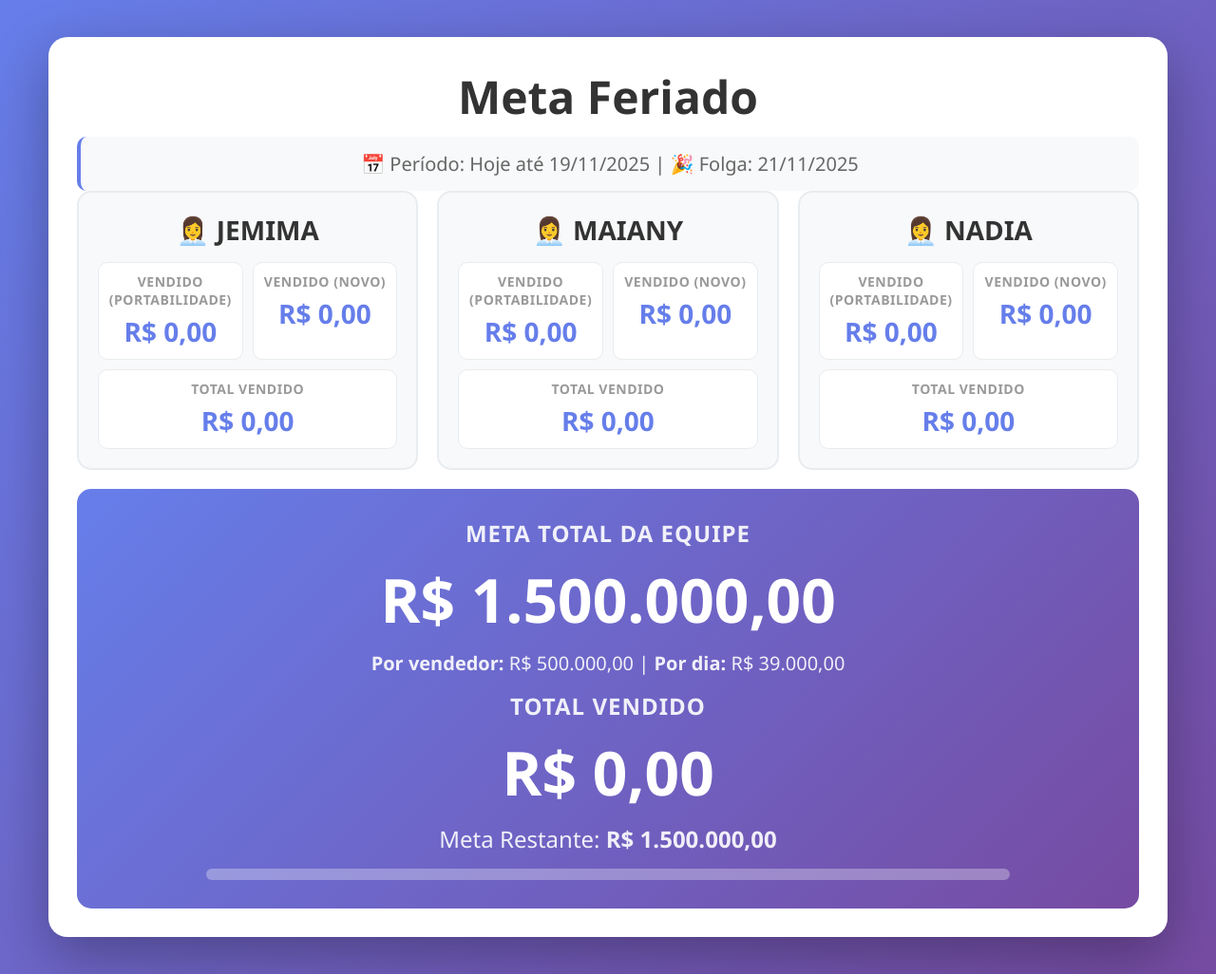
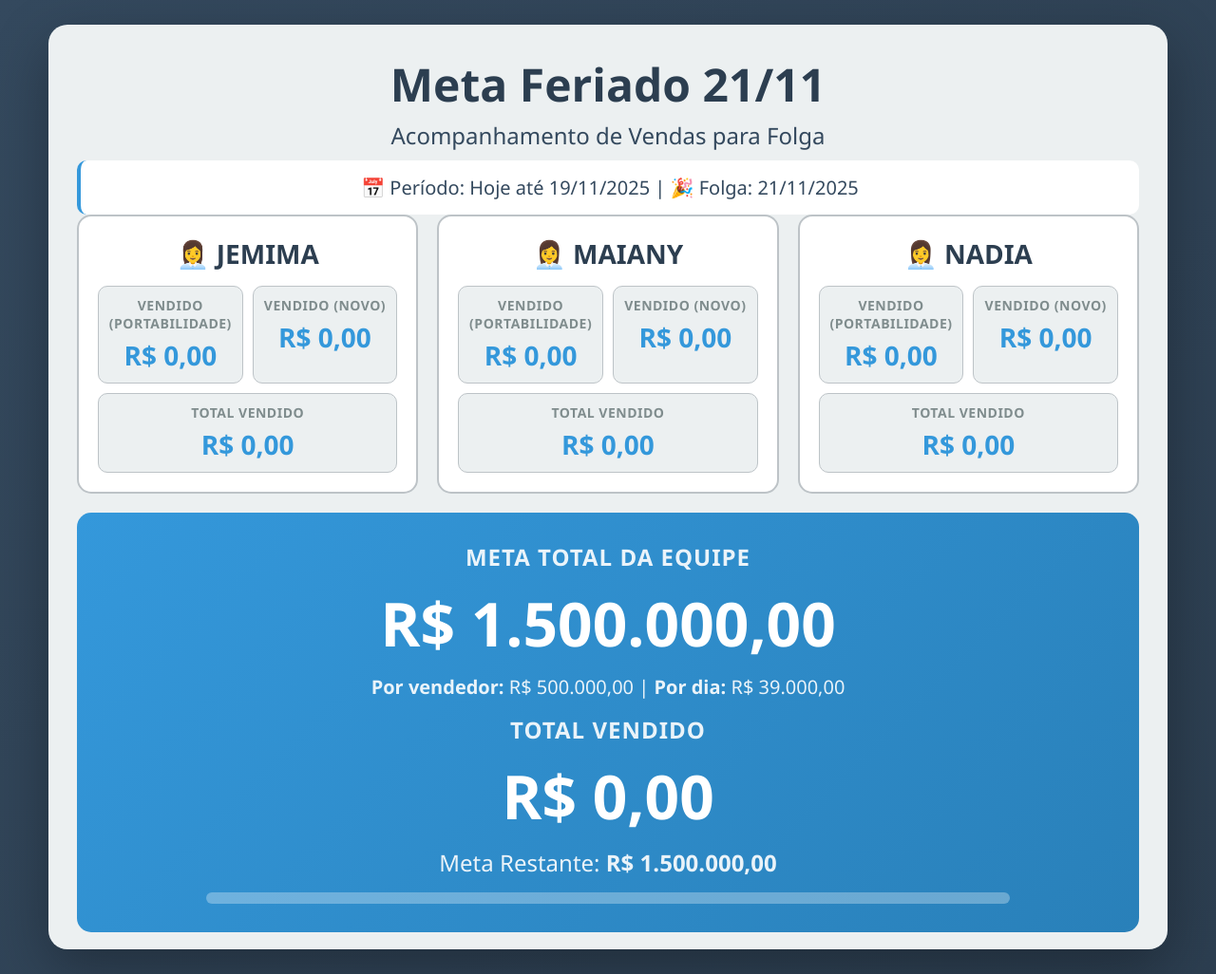
Before and after one commit to aryapromotora-alt/planilha-de-vendas, a Flask app: page /meta-feriado in a window 1280 px wide. Shown: the whole page at 95% size. Run offline with Flask 3, Linux system fonts and the light colour scheme; data that the repository does not hold is empty; some libraries are stand-ins or nearby versions.

Commit message:
Add files via upload

```diff
--- a/templates/meta_feriado.html
+++ b/templates/meta_feriado.html
@@ -15,7 +15,7 @@
 
         body {
             font-family: 'Segoe UI', Tahoma, Geneva, Verdana, sans-serif;
-            background: linear-gradient(135deg, #667eea 0%, #764ba2 100%);
+            background: linear-gradient(135deg, #34495e 0%, #2c3e50 100%); /* Tons de azul/cinza escuro */
             min-height: 100vh;
             padding: 20px;
             display: flex;
@@ -28,7 +28,7 @@
         }
 
         .container {
-            background: white;
+            background: #ecf0f1; /* Fundo do container cinza claro/pastel */
             border-radius: 20px;
             box-shadow: 0 20px 60px rgba(0, 0, 0, 0.3);
             max-width: 95%; /* Ajuste para TV */
@@ -50,24 +50,24 @@
         }
 
         .header h1 {
-            color: #333;
+            color: #2c3e50; /* Texto principal escuro */
             font-size: 48px; /* Aumentar para TV */
             margin-bottom: 5px;
         }
 
         .header p {
-            color: #666;
+            color: #34495e; /* Texto secundário escuro */
             font-size: 24px; /* Aumentar para TV */
         }
 
         .date-info {
-            background: #f8f9fa;
+            background: #ffffff; /* Manter branco para contraste interno */
             padding: 15px 20px;
             border-radius: 10px;
             text-align: center;
-            color: #666;
+            color: #34495e; /* Texto secundário escuro */
             font-size: 20px; /* Aumentar para TV */
-            border-left: 4px solid #667eea;
+            border-left: 4px solid #3498db; /* Azul mais suave */
             width: 100%;
         }
 
@@ -81,10 +81,10 @@
         }
 
         .seller-card {
-            background: #f8f9fa;
+            background: #ffffff; /* Manter branco para contraste interno */
             border-radius: 15px;
             padding: 20px;
-            border: 2px solid #e9ecef;
+            border: 2px solid #bdc3c7; /* Borda suave */
             display: flex;
             flex-direction: column;
             gap: 15px;
@@ -93,7 +93,7 @@
         .seller-name {
             font-size: 28px; /* Aumentar para TV */
             font-weight: bold;
-            color: #333;
+            color: #2c3e50; /* Texto principal escuro */
             text-align: center;
         }
 
@@ -104,16 +104,16 @@
         }
 
         .stat-box {
-            background: white;
+            background: #ecf0f1; /* Fundo do container cinza claro/pastel */
             padding: 10px;
             border-radius: 10px;
             text-align: center;
-            border: 1px solid #e9ecef;
+            border: 1px solid #bdc3c7; /* Borda suave */
         }
 
         .stat-label {
             font-size: 14px;
-            color: #999;
+            color: #7f8c8d; /* Cinza suave */
             text-transform: uppercase;
             letter-spacing: 0.5px;
             margin-bottom: 5px;
@@ -123,12 +123,12 @@
         .stat-value {
             font-size: 28px; /* Aumentar para TV */
             font-weight: bold;
-            color: #667eea;
+            color: #3498db; /* Azul mais suave */
         }
 
         /* Seção de Meta Consolidada (Caixa Roxa Única) */
         .meta-consolidada {
-            background: linear-gradient(135deg, #667eea 0%, #764ba2 100%);
+            background: linear-gradient(135deg, #3498db 0%, #2980b9 100%); /* Azul mais suave para a meta consolidada */
             color: white;
             padding: 30px;
             border-radius: 15px;
@@ -222,8 +222,9 @@
         <!-- Content Section -->
         <div class="content-section" style="width: 100%;">
             <div class="header">
-                <h1>Meta Feriado</h1>
-                          </div>
+                <h1>Meta Feriado 21/11</h1>
+                <p>Acompanhamento de Vendas para Folga</p>
+            </div>
 
             <div class="date-info">
                 📅 Período: Hoje até 19/11/2025 | 🎉 Folga: 21/11/2025
```
